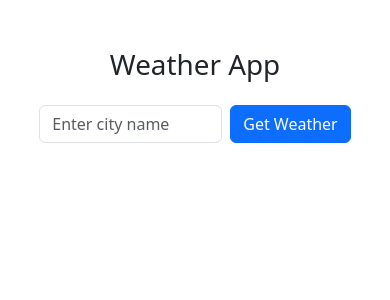
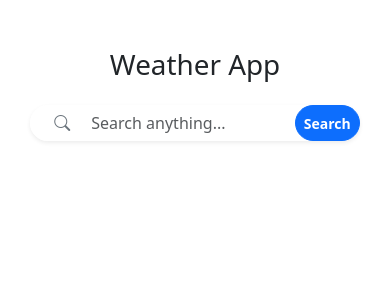
Before and after one commit to Rafifpermana/Weather-App-with-vite-react, a React (Vite) app: page / in a window 390 px wide. Shown: the top 300 px of the page. Built offline with nearby package versions, Linux system fonts and the light colour scheme; no server answers.

Commit message:
style SearchBar

```diff
--- a/package.json
+++ b/package.json
@@ -11,6 +11,7 @@
   },
   "dependencies": {
     "bootstrap": "^5.3.3",
+    "bootstrap-icons": "^1.11.3",
     "framer-motion": "^12.4.0",
     "moment-timezone": "^0.5.47",
     "next-themes": "^0.4.4",
--- a/src/App.jsx
+++ b/src/App.jsx
@@ -3,6 +3,8 @@ import WeatherCard from "./components/WeatherCard";
 import ForecastCard from "./components/ForecastCard";
 import { processForecastData } from "./utils/weatherUtils";
 import "bootstrap/dist/css/bootstrap.min.css";
+import "bootstrap-icons/font/bootstrap-icons.css";
+import "./style/SearchBar.css";
 
 function App() {
   const [city, setCity] = useState("");
@@ -47,24 +49,39 @@ function App() {
   return (
     <div className="container mt-5 text-center">
       <h1 className="mb-4">Weather App</h1>
-      <div className="d-flex justify-content-center mb-3">
+
+      {/* Search Bar */}
+      <div className="d-flex justify-content-center mt-4 mb-4">
+        <div className="input-group shadow-sm rounded-pill w-50 w-md-75 w-lg-50">
+          {/* Ikon Search */}
+          <span className="input-group-text bg-white border-0 ps-4">
+            <i className="bi bi-search text-secondary"></i>
+          </span>
+
+          {/* Input Field */}
           <input
             type="text"
-          className="form-control w-50 me-2"
-          placeholder="Enter city name"
+            className="form-control border-0 shadow-none fs-6"
+            placeholder="Search anything..."
             value={city}
             onChange={(e) => setCity(e.target.value)}
           />
+
+          {/* Tombol Search */}
           <button
-          className="btn btn-primary"
+            className="btn btn-primary rounded-pill px-lg-4 px-md-3 px-2"
             onClick={fetchWeather}
             disabled={loading}
           >
-          {loading ? "Loading..." : "Get Weather"}
+            {loading ? "Loading..." : "Search"}
           </button>
         </div>
+      </div>
 
+      {/* Error Message */}
       {error && <div className="alert alert-danger">{error}</div>}
+
+      {/* Weather Data */}
       {weatherData && <WeatherCard weatherData={weatherData} />}
       {forecastData.length > 0 && <ForecastCard forecastData={forecastData} />}
     </div>
--- /dev/null
+++ b/src/style/SearchBar.css
@@ -0,0 +1,24 @@
+.input-group-text {
+  border-top-left-radius: 50px;
+  border-bottom-left-radius: 50px;
+}
+
+.btn-primary {
+  border-top-right-radius: 50px;
+  border-bottom-right-radius: 50px;
+  font-weight: bold;
+}
+
+/* Responsif untuk layar kecil */
+@media (max-width: 576px) {
+  .input-group {
+    width: 90% !important;
+  }
+  .btn-primary {
+    font-size: 14px;
+    padding: 6px 12px;
+  }
+  .input-group-text {
+    padding: 6px 10px;
+  }
+}
```
Also changed, not shown: 1 other file (tests, documents, lock files or other folders). Lines whose indentation alone changed are shown as unchanged.
